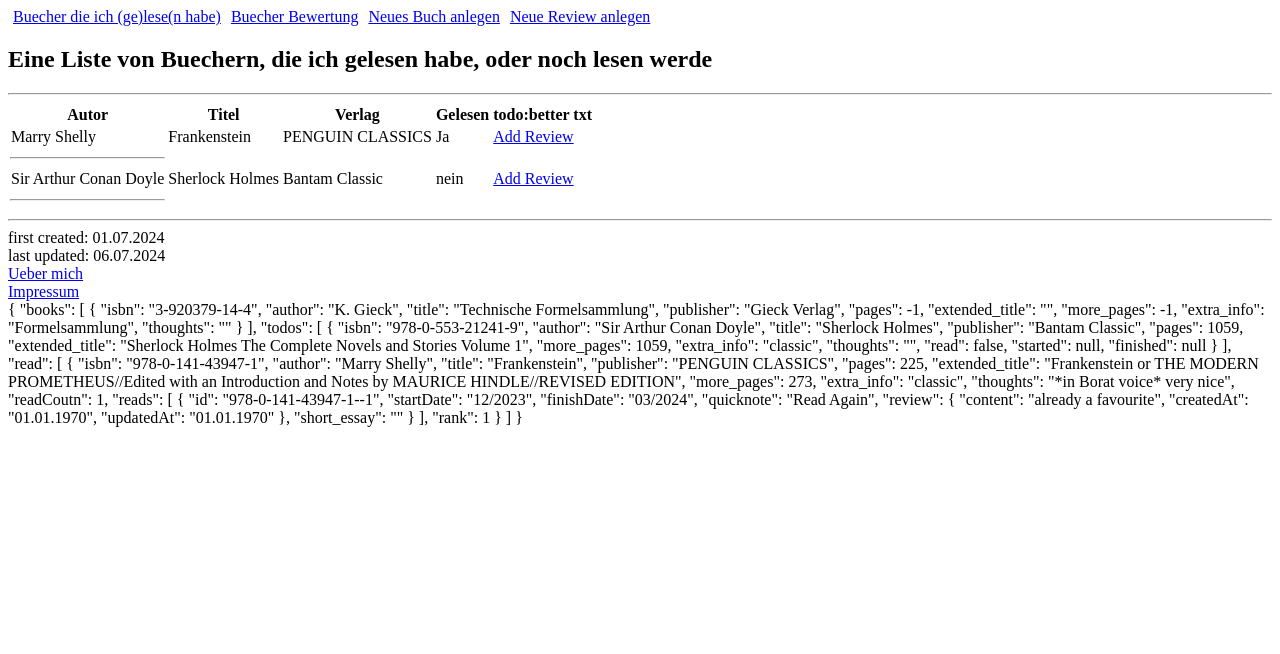
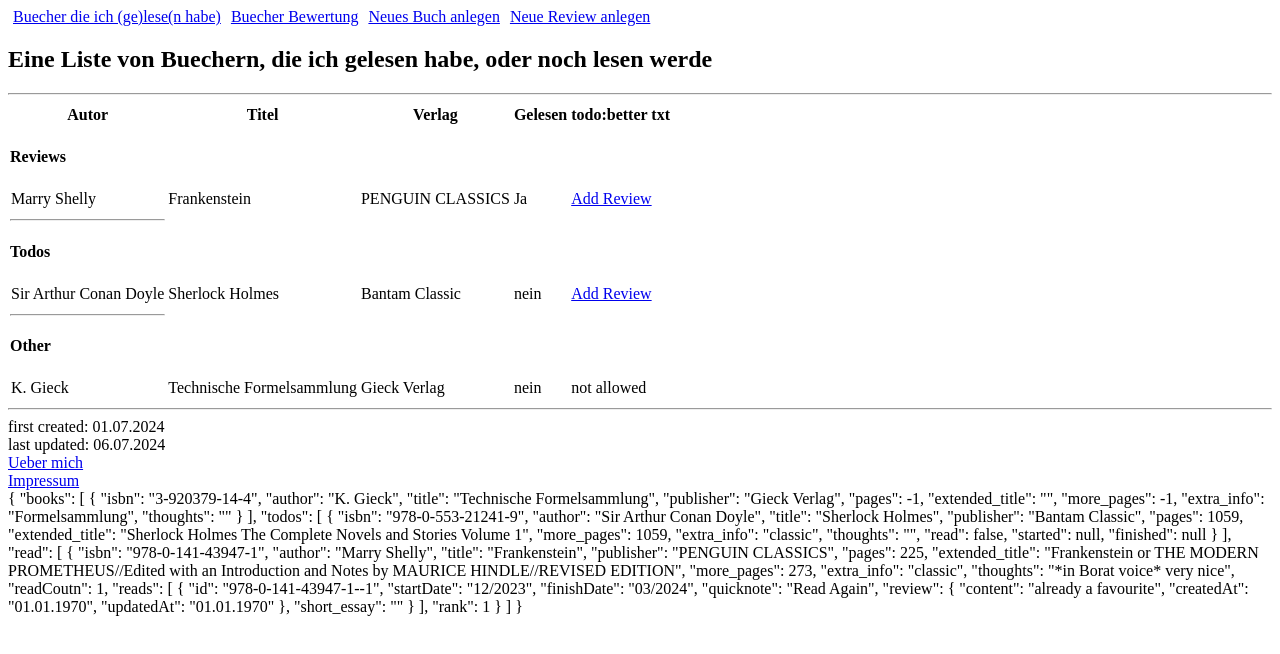
Before and after one commit to HIshoweRthoughtS/BooksFrontend, an Angular app: page /booklist in a window 1280 px wide. Shown: the top 654 px of the page. Built offline with nearby package versions, Linux system fonts and the light colour scheme.

Commit message:
db design change

```diff
--- a/src/app/book-list/book-list.component.html
+++ b/src/app/book-list/book-list.component.html
@@ -18,6 +18,7 @@
     </thead>
     <!--implement drag and drop for each loob-->
     <tbody>
+        <h4>Reviews</h4>
         @for (r of reads$ | async; track r.isbn) {
             <tr>
                 <td>{{r.author}}</td>
@@ -30,6 +31,7 @@
             </tr>
         }
         <hr />
+        <h4>Todos</h4>
         @for (t of todos$ | async; track t.isbn) {
             <tr>
                 <td>{{t.author}}</td>
@@ -42,7 +44,8 @@
             </tr>
         }
         <hr />
-        @for (b of leftoverbooks; track b.isbn) {
+        <h4>Other</h4>
+        @for (b of books$ | async; track b.isbn) {
             <tr>
                 <td>{{b.author}}</td>
                 <td>{{b.title}}</td>
--- a/src/app/book-list/book-list.component.ts
+++ b/src/app/book-list/book-list.component.ts
@@ -14,26 +14,18 @@ import { BookManagementService } from '../shared/services/book-management.servic
   styleUrl: './book-list.component.scss'
 })
 export class BookListComponent implements OnInit {
+  books$:Observable<Book[]>;
   reads$:Observable<ReviewedBook[]>;
   todos$:Observable<TodoBook[]>;
-  //todo: maybe expose bookservice obs that does this, or have leftoverbooks even in db
-  leftoverbooks:Book[];
+
   //creating new books should be possible at least here, maybe reviews as well
   //<a [routerLink]="['/newbook']"> || [queryParams]="{para: value}"
+
   constructor(private bookService:BookManagementService) {
+    this.books$ = bookService.Books;
     this.reads$ = bookService.Reviews;
     this.todos$ = bookService.Todos;
-    this.leftoverbooks = [];
   }
 
-  ngOnInit(): void {
-    this.bookService.Books.subscribe((books:Book[]) => {
-      books.forEach((book:Book) => {
-        //wenn ein buch weder reviewed wurde, noch todo ist
-        if (!this.bookService.reviewsContain(book) && !this.bookService.todoContain(book)) {
-          this.leftoverbooks.push(book);
-        }
-      });
-    });
-  }
+  ngOnInit(): void { }
 }
--- a/src/app/shared/db/db.ts
+++ b/src/app/shared/db/db.ts
@@ -6,6 +6,7 @@ interface DbStruct {
     read:ReviewedBook[]
 }
 
+//in Books will only be books not already present in todo or review, that means no duplicates
 let db:DbStruct = {
     books:[
         {
```
